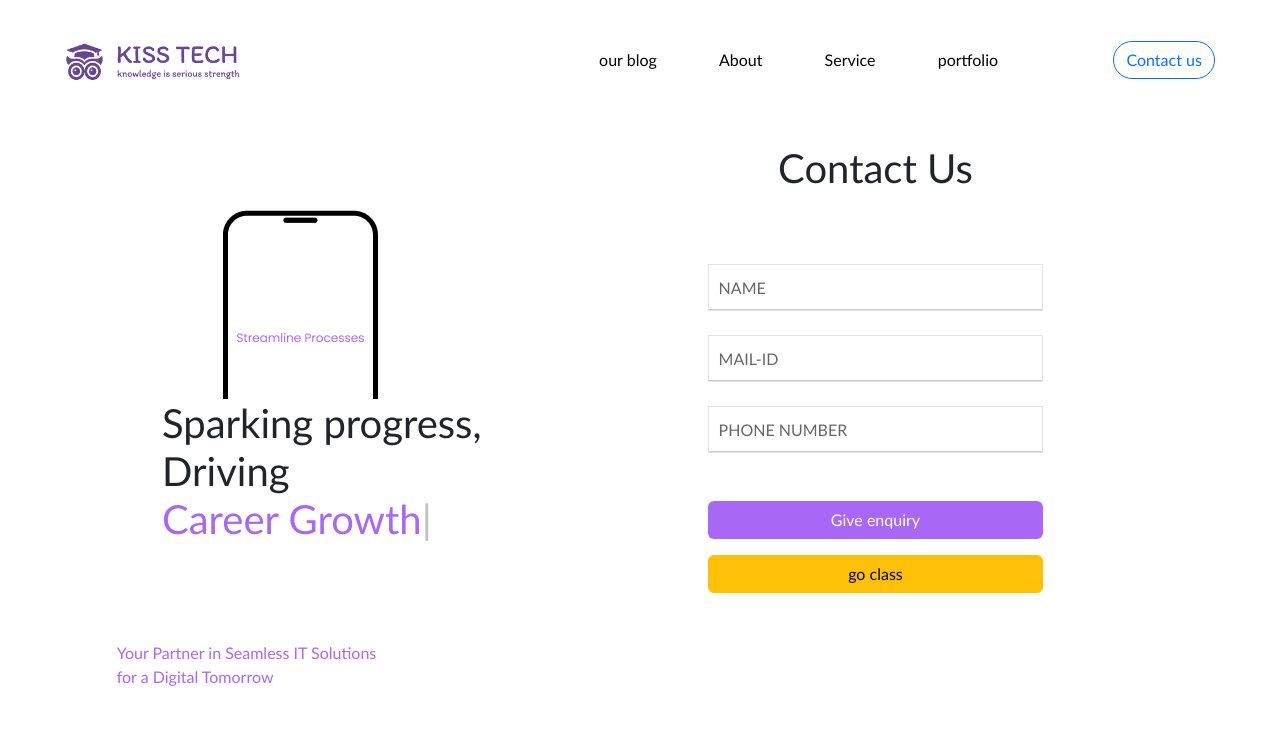
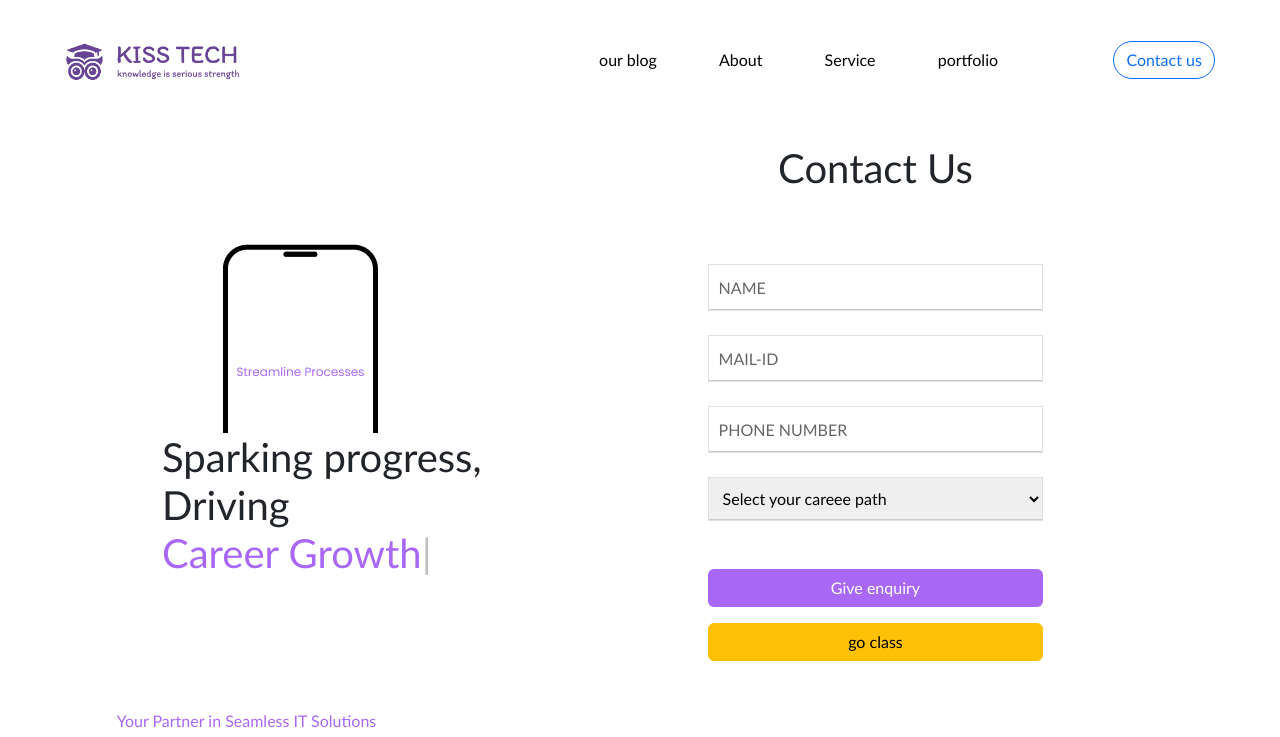
Before and after one commit to tjay1505/Kiss_Tech, a React (Vite) app: page / in a window 1280 px wide. Shown: the top 737 px of the page. Built offline with nearby package versions, Linux system fonts and the light colour scheme; no server answers.

Commit message:
feb-23/googlemial-0.8

```diff
--- a/api/send-mail.js
+++ b/api/send-mail.js
@@ -4,7 +4,7 @@
 import nodemailer from "nodemailer";
 export default async function handler(req, res) {
   if (req.method === "POST") {
-    const { name, email, phone } = req.body;
+    const { name, email, phone, inquiryType } = req.body;
     // const name = "jaiku";
     // const email = "ohugi";
     // const phone = "67877788";
@@ -25,7 +25,7 @@ export default async function handler(req, res) {
       //from: process.env.GMAIL_USER, // Sender's email
       to: "kisstechnungabakkam@gmail.com", // Your email (receiving the form data)
       subject: "testing New Form Submission",
-      text: `Name: ${name}\nEmail: ${email}\nPhone: ${phone}`,
+      text: `Name: ${name}\nEmail: ${email}\nPhone: ${phone}\nType:${inquiryType}`,
     };
 
     try {
--- a/src/Compo/Landing.jsx
+++ b/src/Compo/Landing.jsx
@@ -12,6 +12,7 @@ export default function Landing() {
   const [loading, setLoading] = useState(false);
   const [error, setError] = useState("");
   const [success, setSuccess] = useState("");
+  const [inquiryType, setInquiryType] = useState("");
   //const Navi = useNavigate();
 
   useEffect(() => {
@@ -33,8 +34,14 @@ export default function Landing() {
 
   const handleSubmit = async (e) => {
     e.preventDefault();
-    if (name === "" || email === "" || phone === "") {
-      alert("Please fill in all fields");
+
+    if (
+      name === "" ||
+      email === "" ||
+      phone === "" ||
+      inquiryType === "" ||
+      inquiryType === "Select Inquiry Type"
+    ) {
       toast.warning("Please fill in all fields", { autoClose: 1500 });
       return;
     }
@@ -53,6 +60,11 @@ export default function Landing() {
         autoClose: 1500,
       });
 
+      //for type
+      if (inquiryType == "" || inquiryType == "Select Inquiry Type") {
+        toast.warning("Choose an Career path");
+      }
+
       return;
     }
 
@@ -60,7 +72,7 @@ export default function Landing() {
     setError("");
     setSuccess("");
 
-    const formData = { name, email, phone };
+    const formData = { name, email, phone, inquiryType };
 
     try {
       const response = await fetch("/api/send-mail", {
@@ -71,6 +83,9 @@ export default function Landing() {
         },
         body: JSON.stringify(formData),
       }).then(() => {
+        setName("");
+        setPhone("");
+        setEmail("");
         toast.success("Successfully sent! our team will reach you");
       });
 
@@ -153,6 +168,31 @@ export default function Landing() {
               </label>
             </div>
 
+            <div className="label-container border my-4">
+              <select
+                id="inquiryType"
+                className="jk-input-la col-12"
+                required
+                value={inquiryType}
+                onChange={(e) => setInquiryType(e.target.value)}
+                aria-label="Inquiry Type"
+              >
+                <option value="Select Inquiry Type" selected>
+                  Select your careee path
+                </option>
+                <option value="UI UX design">UI UX design</option>
+                <option value="Frontend Development">
+                  Frontend Development
+                </option>
+                <option value="Digital Marketing">Digital Marketing</option>
+                <option value="Video Editing">Video Editing</option>
+                <option value="Web design">Web design</option>
+                <option value="Java programming">Java programming</option>
+                <option value="Python programming">Python programming</option>
+                <option value="Graphic designing">Graphic designing</option>
+              </select>
+            </div>
+
             <button
               className="btn jk-btn text-white col-12 mt-4"
               type="sumbit"
--- a/src/fireConfig.js
+++ b/src/fireConfig.js
@@ -5,9 +5,9 @@ import { getAuth } from "firebase/auth";
 // https://firebase.google.com/docs/web/setup#available-libraries
 
 // Your web app's Firebase configuration
+//console.log(import.meta.env);
 
-//fyfyty
-
+//console.log(import.meta.env.VITE_FIREBASE_API_KEY);
 const firebaseConfig = {
   apiKey: import.meta.env.VITE_FIREBASE_API_KEY,
   authDomain: import.meta.env.VITE_FIREBASE_AUTH_DOMAIN,
```
Also changed, not shown: src/App.jsx (+18 -6 lines).
